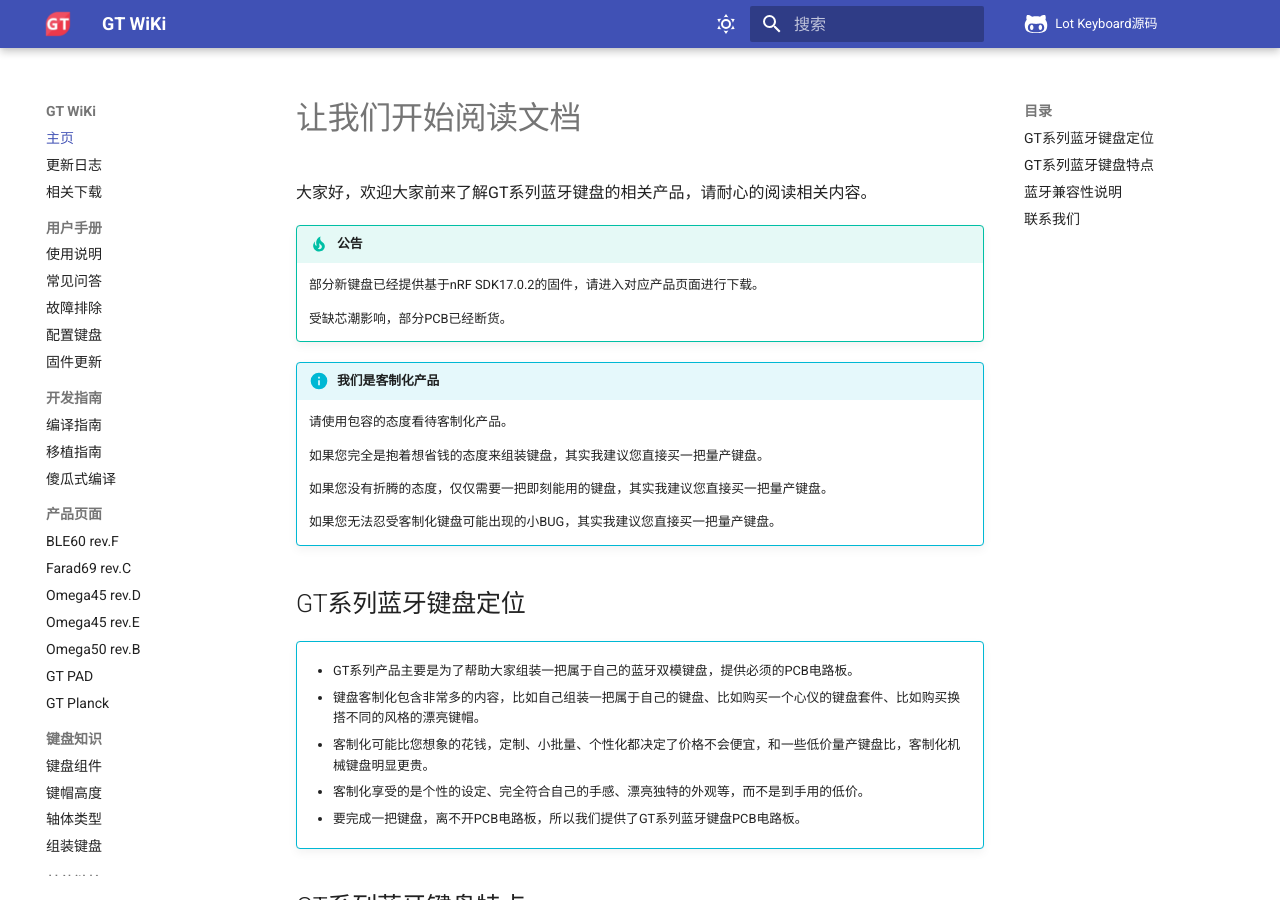
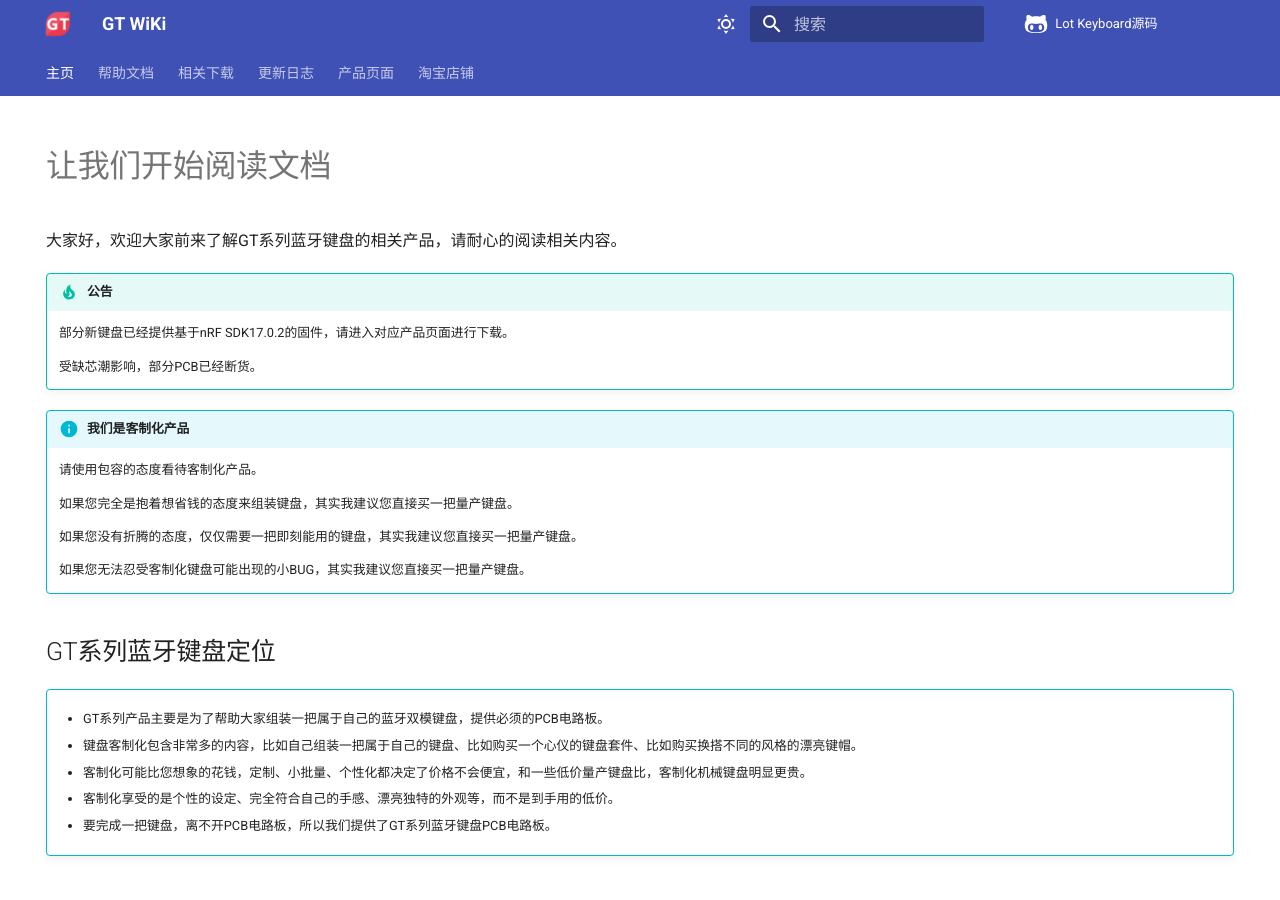
Before and after one commit to genokolar/genokolar.github.io, an MkDocs documentation site: the page built from docs/index.md, in a window 1280 px wide and 900 px high. Built offline with MkDocs 1.6.1 and Material for MkDocs 9.7.7, drawn with Linux system fonts in a browser that asks for light colours; comment, search, counter and statistics services are not loaded; part of the change alters nothing that is shown.

Commit message:
采用菜单显示

```diff
--- a/docs/index.md
+++ b/docs/index.md
@@ -1,3 +1,9 @@
+---
+hide:
+  - navigation
+  - toc
+---
+
 
 让我们开始阅读文档
 =====================
--- a/mkdocs.yml
+++ b/mkdocs.yml
@@ -19,23 +19,28 @@ theme:
   features:
     - content.code.annotate
     - content.tabs.link
-    # - header.autohide
-    #左侧栏默认会展开所有可折叠的子节
+    - header.autohide
+    # 左侧栏默认会展开所有可折叠的子导航项
     - navigation.expand
+    # 即时加载，无需完全重新加载页面
+    - navigation.instant
+    # 顶层导航项将作为组在侧边栏中呈现，分组显示
+    - navigation.sections
+    # 顶层导航项将作为导航菜单在顶部呈现，导航项显示
+    - navigation.tabs
+    # 返回顶部按钮
+    - navigation.top
+    # 锚跟踪，地址栏中的 URL 会自动更新
+    - navigation.tracking
+    # 导航菜单将锁定在标题下方，并在向下滚动时始终可见（内部功能）
+    # - navigation.tabs.sticky
+    # 启用索引页面后，顶层导航项作为子导航项首项进行显示（内部功能）
     # - navigation.indexes
-    - navigation.instant
-    #顶层部分将作为组在侧边栏中呈现
-    - navigation.sections
-    #顶层部分将作为菜单在顶部呈现
-    # - navigation.tabs
-    # - navigation.tabs.sticky
-    #返回顶部按钮
-    - navigation.top
-    - navigation.tracking
+    # Search相关配置
     - search.highlight
     - search.share
     - search.suggest
-    #集成导航（仅左侧导航栏，包括目录）
+    # 集成导航（仅左侧导航栏，包括目录）
     # - toc.integrate
 
   palette:
@@ -111,18 +116,27 @@ extra:
 
 nav:
     - 主页: index.md
+    - 帮助文档:
+      - 用户手册:
+        - 使用说明: manual.md
+        - 常见问答: faq.md
+        - 故障排除: trouble.md
+        - 配置键盘: configurator.md
+        - 固件更新: upgrade.md
+      - 开发指南:
+        - 编译指南: build.md
+        - 移植指南: porting.md
+        - 傻瓜式编译: githubaction.md
+      - 键盘知识:
+        - 键盘组件: knowledge/customkeyboard.md
+        - 键帽高度: knowledge/keycapheight.md
+        - 轴体类型: knowledge/axisswitch.md
+        - 组装键盘: https://glab.online/archives/502
+      - 相关链接:
+        - 加入QQ群: https://jq.qq.com/?_wv=1027&k=wO76pWWU
+        - 键盘测试: keytest/index.html
+    - 相关下载: down/download.md
     - 更新日志: changelog.md
-    - 相关下载: down/download.md
-    - 用户手册:
-      - 使用说明: manual.md
-      - 常见问答: faq.md
-      - 故障排除: trouble.md
-      - 配置键盘: configurator.md
-      - 固件更新: upgrade.md
-    - 开发指南:
-      - 编译指南: build.md
-      - 移植指南: porting.md
-      - 傻瓜式编译: githubaction.md
     - 产品页面:
       - BLE60 rev.F: keyboard/gt_ble60_f.md
       - Farad69 rev.C: keyboard/farad69_c.md
@@ -131,15 +145,6 @@ nav:
       - Omega50 rev.B: keyboard/omega50_b.md
       - GT PAD: keyboard/gt-pad.md
       - GT Planck: keyboard/gt-planck.md
-    - 键盘知识:
-      - 键盘组件: knowledge/customkeyboard.md
-      - 键帽高度: knowledge/keycapheight.md
-      - 轴体类型: knowledge/axisswitch.md
-      - 组装键盘: https://glab.online/archives/502
-    - 其他链接:
-      - 键盘测试: keytest/index.html
-      - 淘宝店铺: http://shop.glab.online/](http://shop.glab.online/
-      - 加入QQ群: https://jq.qq.com/?_wv=1027&k=wO76pWWU
-      - 获取源码: https://github.com/genokolar/nrf52-keyboard/
+    - 淘宝店铺: http://shop.glab.online
 
 copyright: <a href=http://glab.online/>键圈欢乐多</a> - <a href=http://www.beian.miit.gov.cn/>蜀ICP备19008711号</a> © 2021 Glab.online
```
